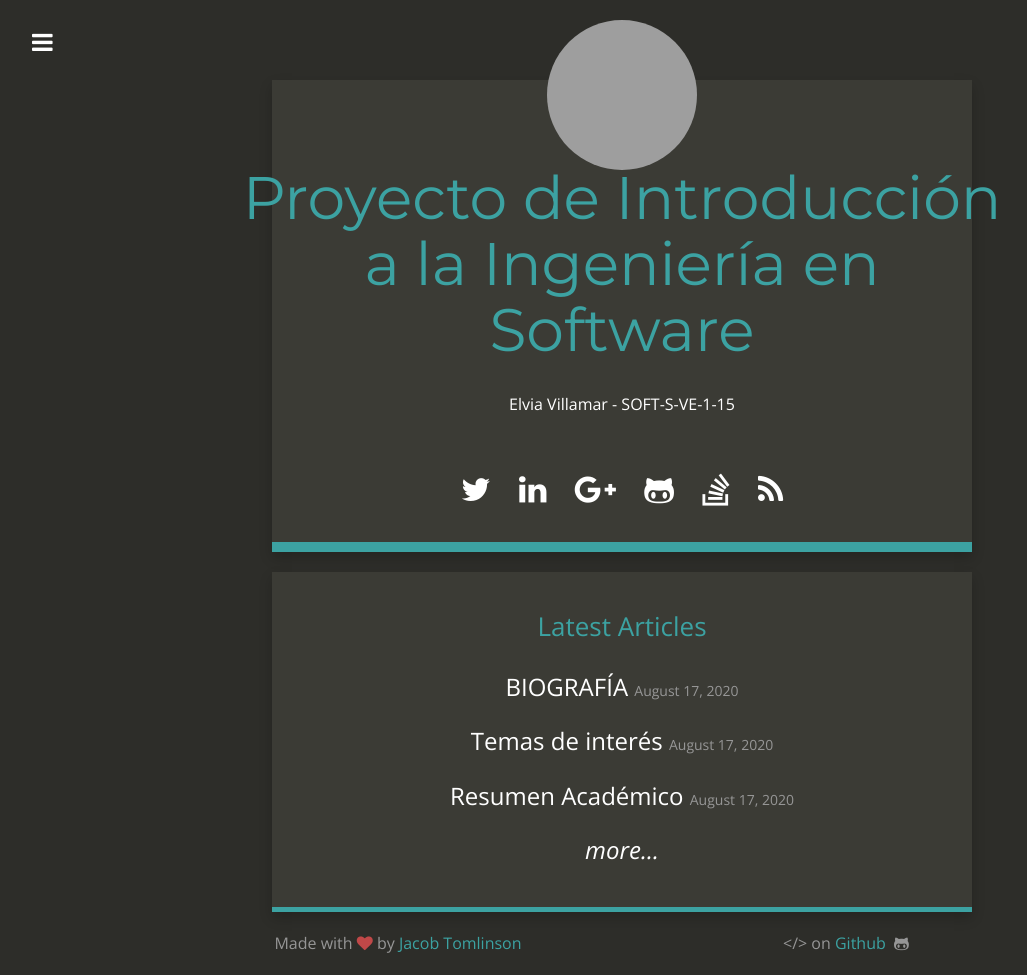
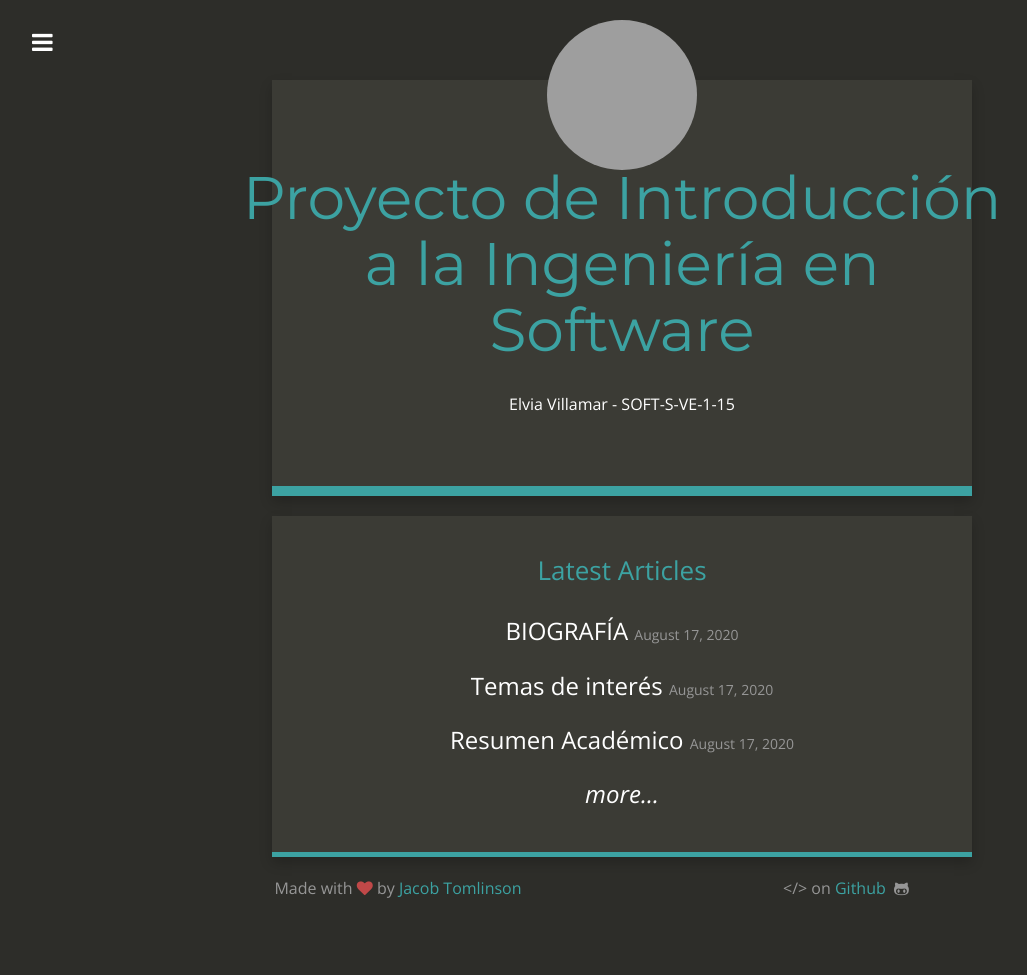
Before and after one commit to elviavillamar/elviavillamar, a Jekyll site: the page built from index.html, in a window 1280 px wide. Shown: the whole page, without its empty margins (18-1045 px from the left). Built offline with Jekyll 4.4.1, drawn with Linux system fonts in a browser that asks for light colours; nearby versions of some CDN libraries; after the commit the page ends 919 px from its top, so only the background shows below that; grey boxes are pictures that could not be loaded.

Commit message:
Update social_links.html

```diff
--- a/_includes/social_links.html
+++ b/_includes/social_links.html
@@ -1,12 +1,3 @@
 <p class="links">
-  {% if site.twitter_username %}<a href="https://www.twitter.com/{{ site.twitter_username }}" target="_new"><i class="fa fa-twitter"></i></a>{% endif %}
-  {% if site.linkedin_link %}<a href="{{ site.linkedin_link }}" target="_new"><i class="fa fa-linkedin"></i></a>{% endif %}
-  {% if site.xing_link %}<a href="{{ site.xing_link }}" target="_new"><i class="fa fa-xing"></i></a>{% endif %}
-  {% if site.google_plus_link %}<a href="{{ site.google_plus_link }}" target="_new"><i class="fa fa-google-plus"></i></a>{% endif %}
-  {% if site.facebook_link %}<a href="{{ site.facebook_link }}" target="_new"><i class="fa fa-facebook"></i></a>{% endif %}
-  {% if site.github_username %}<a href="https://github.com/{{ site.github_username }}" target="_new"><i class="fa fa-github-alt"></i></a>{% endif %}
-  {% if site.stackoverflow_link %}<a href="{{ site.stackoverflow_link }}" target="_new"><i class="fa fa-stack-overflow"></i></a>{% endif %}
-  {% if site.instagram_username %}<a href="https://www.instagram.com/{{ site.instagram_username }}" target="_new"><i class="fa fa-instagram"></i></a>{% endif %}
-  {% if site.reddit_username %}<a href="https://www.reddit.com/u/{{ site.reddit_username }}" target="_new"><i class="fa fa-reddit-alien"></i></a>{% endif %}
-  <a href="{{ site.baseurl }}/feed.xml" target="_new"><i class="fa fa-rss"></i></a>
+
 </p>
```
